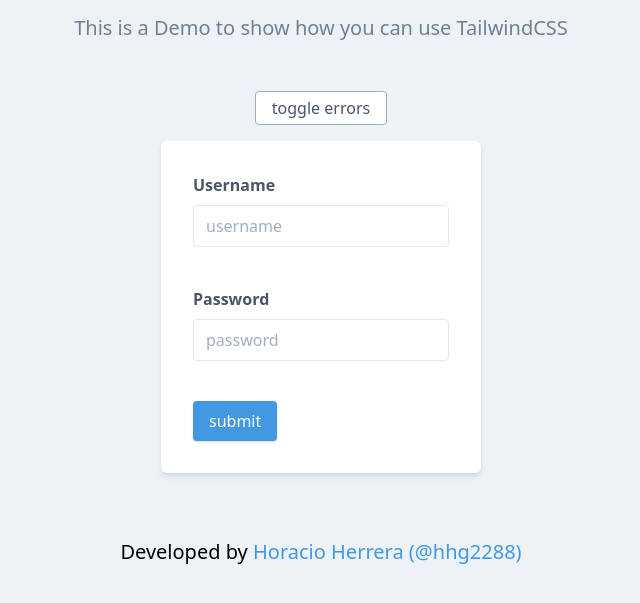
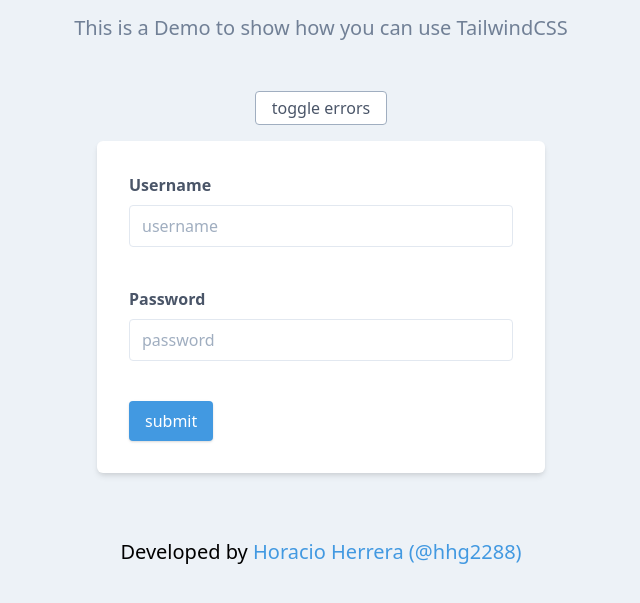
Before and after one commit to horacioh/react-europe-tailwind-demo, a Gatsby site in the folder example/: page / in a window 1280 px wide. Shown: the part 121-724 px from the top of the page, without its empty margins (319-959 px from the left). Built offline with nearby package versions, Linux system fonts and the light colour scheme; Gatsby itself is replaced by a stand-in of ours.

Commit message:
final changes before talk

```diff
--- a/example/src/pages/index.js
+++ b/example/src/pages/index.js
@@ -23,7 +23,7 @@ export default function Index() {
             toggle errors
           </button>
           {/* Form Wrapper */}
-          <div className="mx-auto w-full max-w-xs bg-white p-8 rounded-md shadow-md">
+          <div className="mx-auto w-full md:max-w-md bg-white p-8 rounded-md shadow-md">
             <form>
               {/* form control input */}
               <div className="relative mb-10">
--- a/example/tailwind.config.js
+++ b/example/tailwind.config.js
@@ -2,4 +2,5 @@ module.exports = {
   theme: {},
   variants: {},
   plugins: [],
+  purge: false,
 }
```
